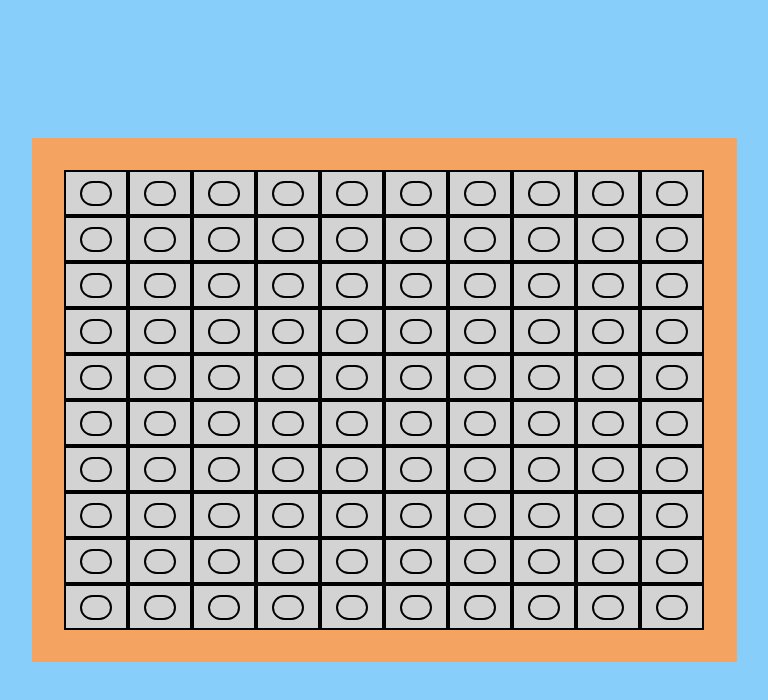
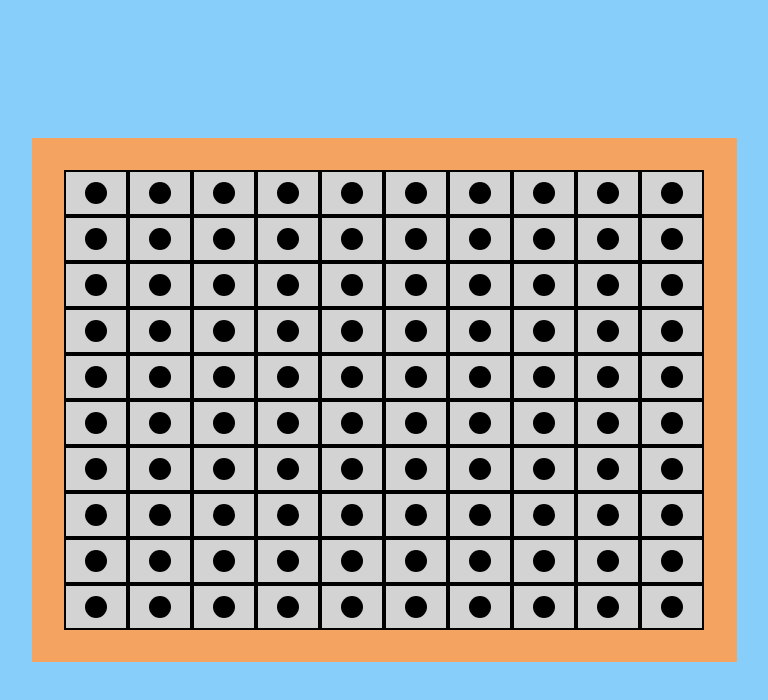
Before and after one commit to Jlucero95/Playable-Battleship, a React (Vite) app: page / in a window 1280 px wide. Shown: the top 700 px of the page, without its empty margins (256-1024 px from the left). Built offline with nearby package versions, Linux system fonts and the light colour scheme.

Commit message:
commit error

```diff
--- a/src/App.css
+++ b/src/App.css
@@ -29,13 +29,10 @@ body {
 }
 
 .grid-cell {
-	width: 28px;
-	height: 50%;
-	background-color: lightgray;
-	color: black;
-	border: 2px solid black;
+	width: 22px;
+	height: 51%;
+	background-color: black;
 	border-radius: 28px;
-	font-size: 6px;
 }
 
 .grid-cell h1 {
```
